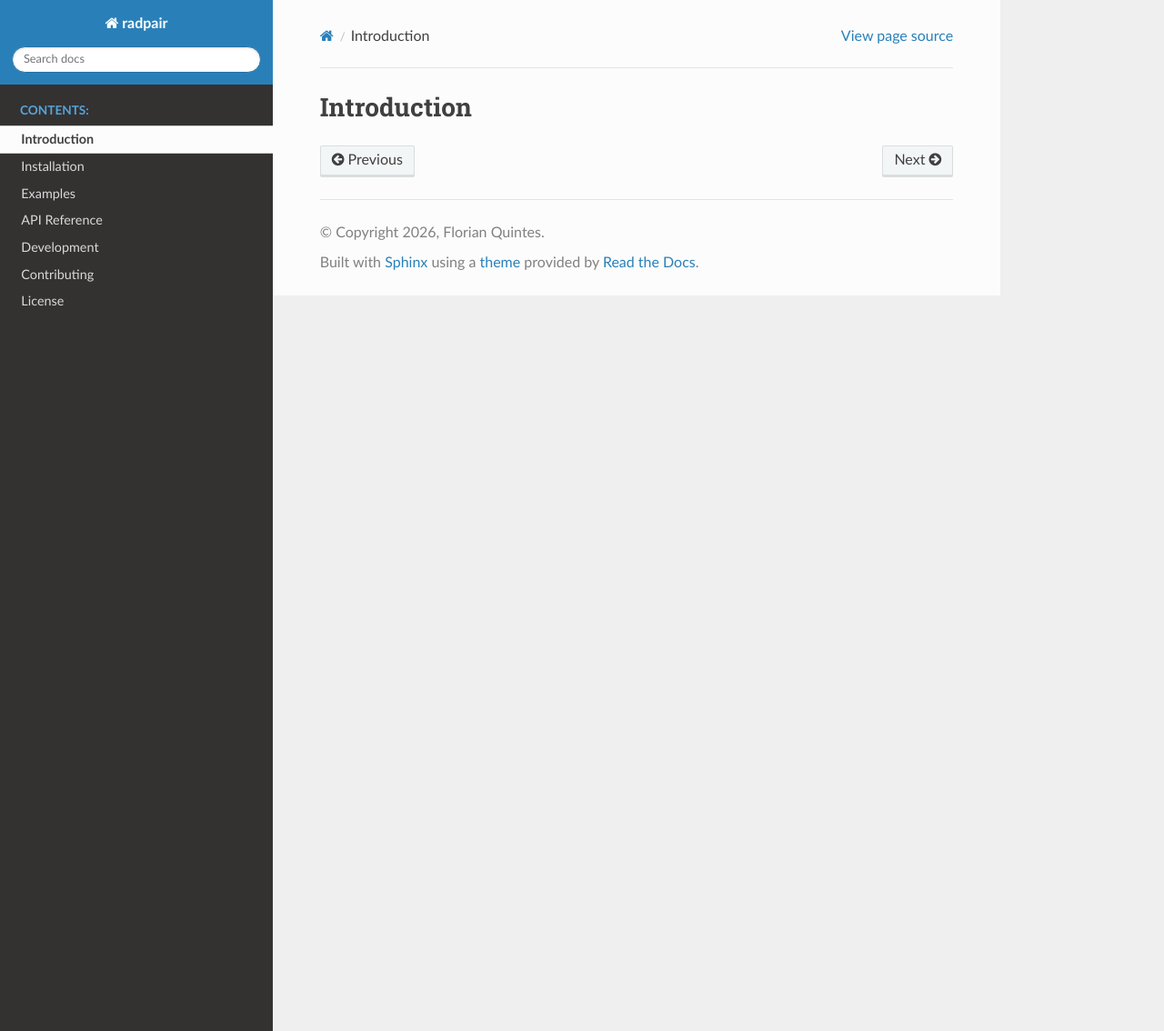
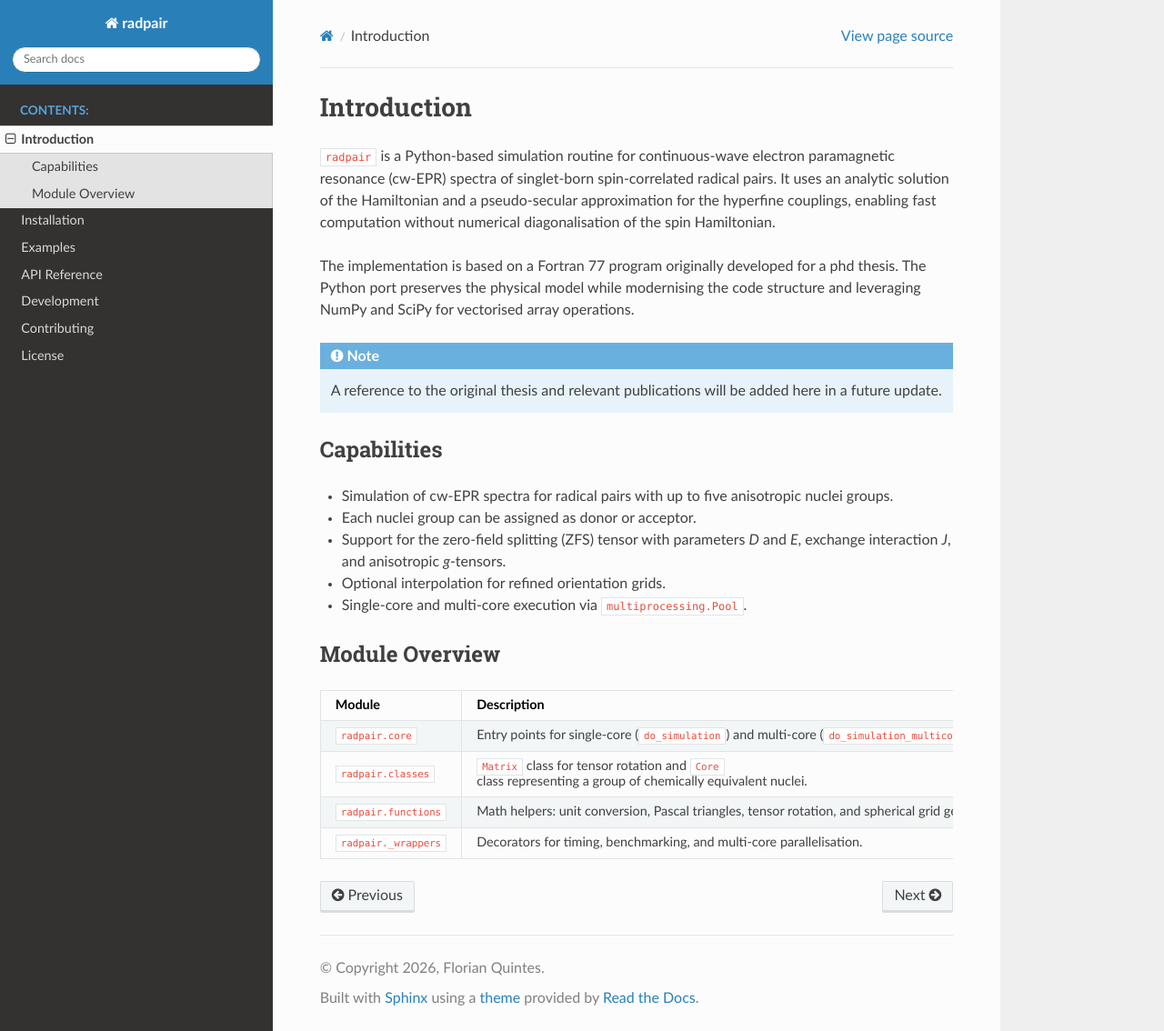
Before and after one commit to florianquintes/radpair, a Sphinx documentation site: the page built from docs/source/introduction.rst, in a window 1280 px wide and 1134 px high. Shown: the whole window at 91% size. Built offline with Sphinx 7.4.7 and the Read the Docs theme 3.1.0, drawn with Linux system fonts in a browser that asks for light colours.

Commit message:
Added documentation
- api_references.rst
- examples.rst (not filled)
- index.rst
- installation.rst
- introduction.rst
Part of #4

```diff
--- a/docs/source/api_reference.rst
+++ b/docs/source/api_reference.rst
@@ -1,7 +1,7 @@
 API Reference
 =============
 
-.. Content to be filled in.
+The API reference is generated automatically from the package source.
 
 .. automodule:: radpair.core
    :members:
--- a/docs/source/examples.rst
+++ b/docs/source/examples.rst
@@ -1,4 +1,6 @@
 Examples
 ========
 
-.. Content to be filled in.
+.. note::
+
+   Worked examples will be added in a future release.
--- a/docs/source/introduction.rst
+++ b/docs/source/introduction.rst
@@ -1,4 +1,51 @@
 Introduction
 ============
 
-.. Content to be filled in.
+``radpair`` is a Python-based simulation routine for continuous-wave
+electron paramagnetic resonance (cw-EPR) spectra of singlet-born
+spin-correlated radical pairs. It uses an analytic solution of the
+Hamiltonian and a pseudo-secular approximation for the hyperfine couplings,
+enabling fast computation without numerical diagonalisation of the spin
+Hamiltonian.
+
+The implementation is based on a Fortran 77 program originally developed for
+a phd thesis. The Python port preserves the physical model while
+modernising the code structure and leveraging NumPy and SciPy for vectorised
+array operations.
+
+.. note::
+
+   A reference to the original thesis and relevant publications will be added
+   here in a future update.
+
+Capabilities
+------------
+
+* Simulation of cw-EPR spectra for radical pairs with up to five anisotropic
+  nuclei groups.
+* Each nuclei group can be assigned as donor or acceptor.
+* Support for the zero-field splitting (ZFS) tensor with parameters *D* and
+  *E*, exchange interaction *J*, and anisotropic *g*-tensors.
+* Optional interpolation for refined orientation grids.
+* Single-core and multi-core execution via ``multiprocessing.Pool``.
+
+Module Overview
+---------------
+
+.. list-table::
+   :header-rows: 1
+   :widths: 25 75
+
+   * - Module
+     - Description
+   * - ``radpair.core``
+     - Entry points for single-core (``do_simulation``) and multi-core
+       (``do_simulation_multicore``) simulation.
+   * - ``radpair.classes``
+     - ``Matrix`` class for tensor rotation and ``Core`` class representing
+       a group of chemically equivalent nuclei.
+   * - ``radpair.functions``
+     - Math helpers: unit conversion, Pascal triangles, tensor rotation,
+       and spherical grid generation.
+   * - ``radpair._wrappers``
+     - Decorators for timing, benchmarking, and multi-core parallelisation.
```
Also changed, not shown: TODO.md (+13 -9 lines), docs/source/index.rst (+13 -1 lines), docs/source/installation.rst (+28 -1 lines).
